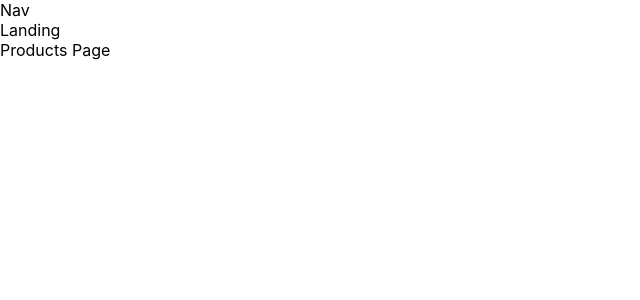
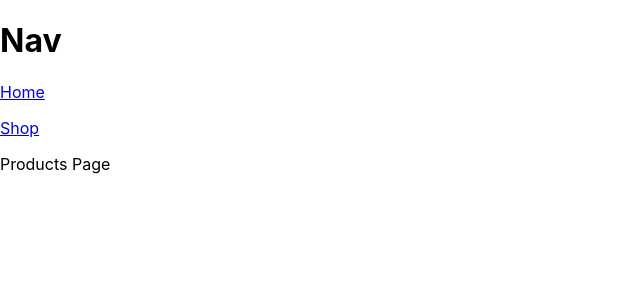
Before and after one commit to sultanp91/shopping-cart, a React (Create React App) app: page /shop in a window 1280 px wide. Shown: the top 300 px of the page, without its empty margins (0-640 px from the left). Built offline with nearby package versions, Linux system fonts and the light colour scheme.

Commit message:
routing set up

```diff
--- a/package.json
+++ b/package.json
@@ -8,6 +8,7 @@
     "@testing-library/user-event": "^12.8.3",
     "react": "^17.0.1",
     "react-dom": "^17.0.1",
+    "react-router-dom": "^5.2.0",
     "react-scripts": "4.0.3",
     "web-vitals": "^1.1.1"
   },
--- a/src/App.js
+++ b/src/App.js
@@ -1,15 +1,20 @@
 import React from 'react';
+import { BrowserRouter as Router, Switch, Route } from 'react-router-dom';
 import Landing from './components/Landing';
 import Nav from './components/Nav';
-import Products from './components/Products';
+import Shop from './components/Shop';
 
 function App() {
   return (
-    <div className='App'>
-      <Nav />
-      <Landing />
-      <Products />
-    </div>
+    <Router>
+      <div className='App'>
+        <Nav />
+        <Switch>
+          <Route exact path='/' component={Landing} />
+          <Route path='/shop' component={Shop} />
+        </Switch>
+      </div>
+    </Router>
   );
 }
 
--- a/src/components/Nav.js
+++ b/src/components/Nav.js
@@ -1,7 +1,18 @@
 import React from 'react';
+import { Link } from 'react-router-dom';
 
 function Nav() {
-  return <div>Nav</div>;
+  return (
+    <div>
+      <h1>Nav</h1>
+      <Link to='/'>
+        <p>Home</p>
+      </Link>
+      <Link to='/shop'>
+        <p>Shop</p>
+      </Link>
+    </div>
+  );
 }
 
 export default Nav;
--- a/src/components/Products.js
+++ b/src/components/Shop.js
@@ -1,7 +1,7 @@
 import React from 'react';
 
-function Products() {
+function Shop() {
   return <div>Products Page</div>;
 }
 
-export default Products;
+export default Shop;
```
Also changed, not shown: 1 other file (tests, documents, lock files or other folders).
